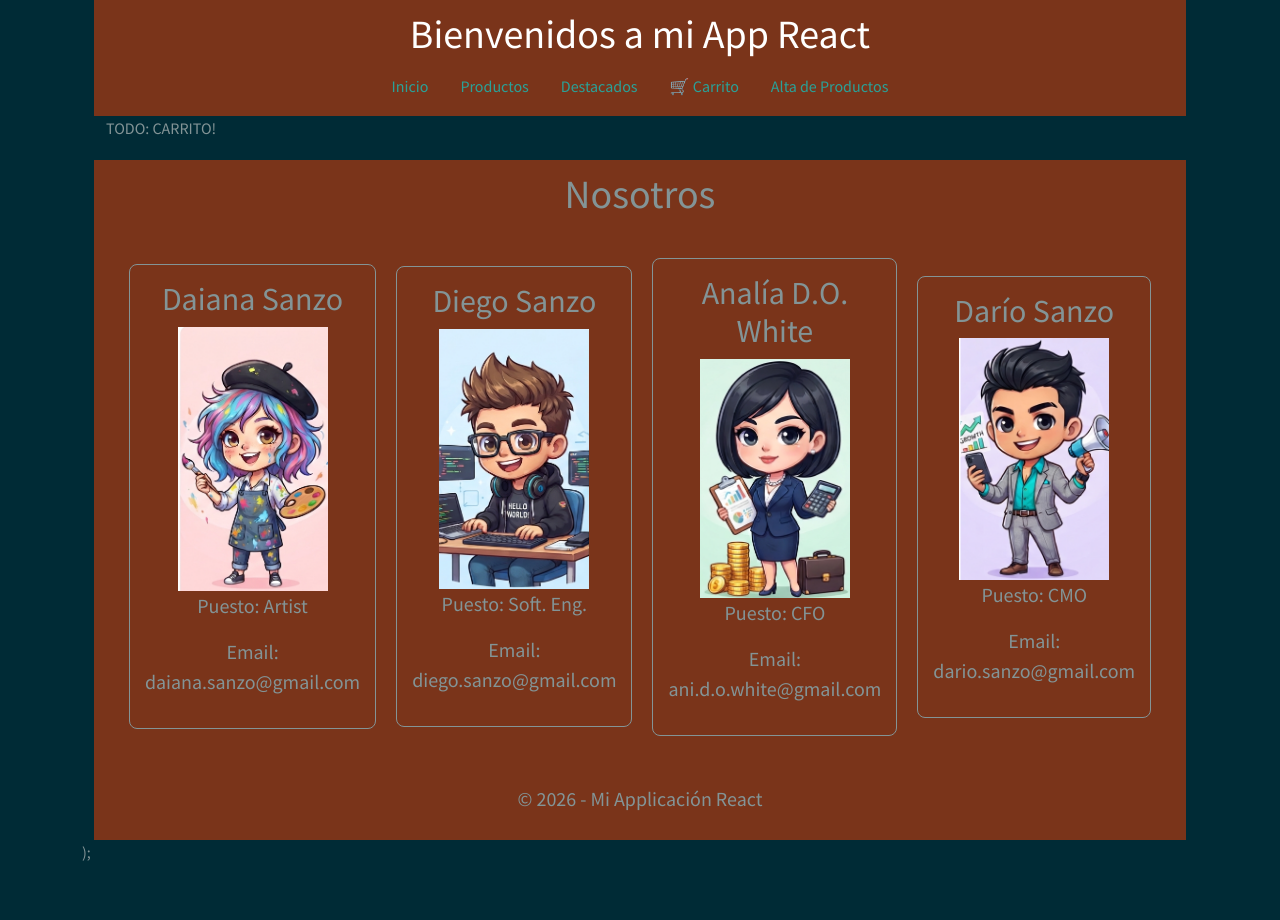
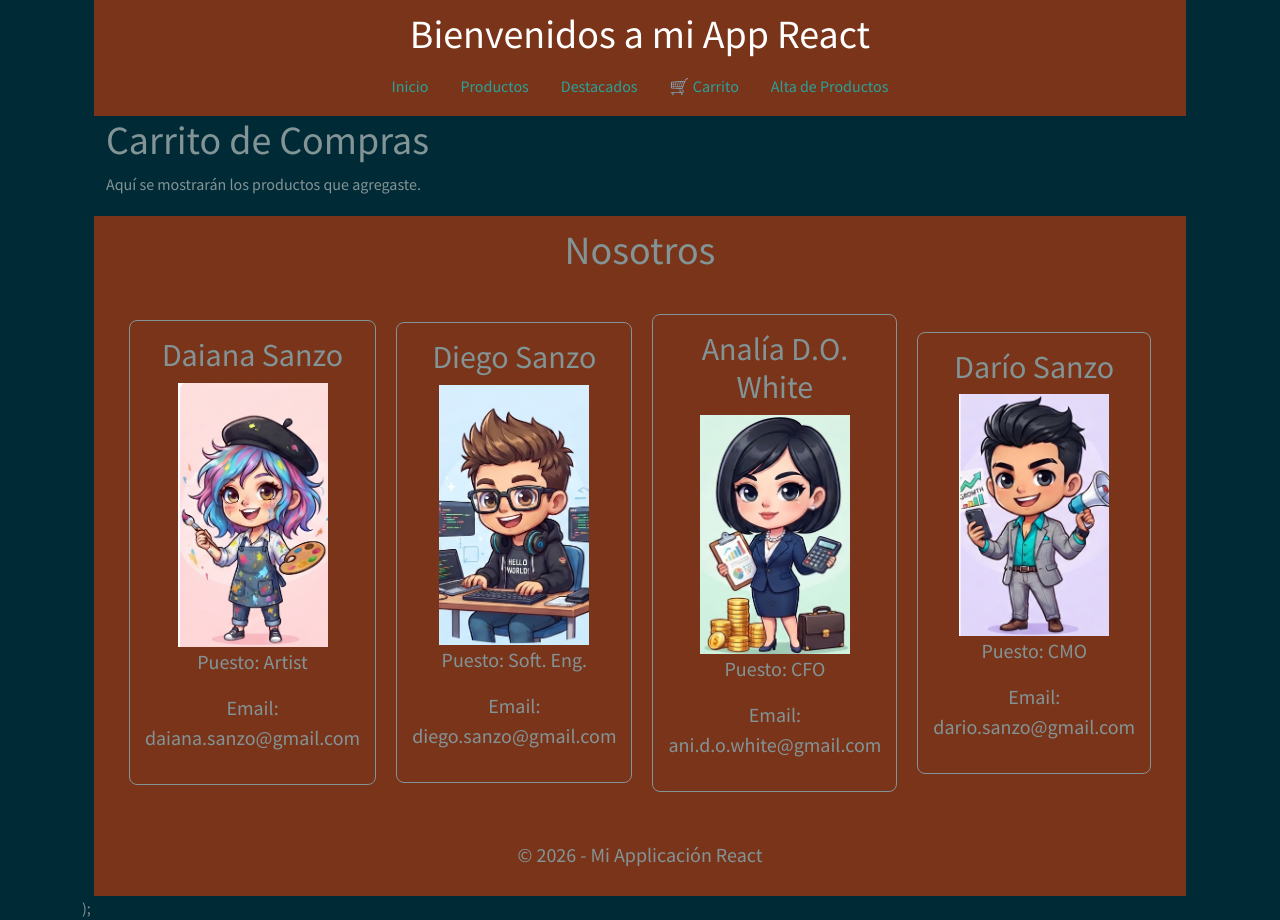
Before and after one commit to diegoisanzo/reactjs-tp, a React (Vite) app: page /carrito in a window 1280 px wide. Before the commit the page ends 864 px from the top, so only its background shows below. Built offline with nearby package versions, Linux system fonts and the light colour scheme.

Commit message:
adds basic Cart

```diff
--- a/src/App.jsx
+++ b/src/App.jsx
@@ -7,6 +7,7 @@ import {Route, Routes} from "react-router-dom";
 import Productos from "./componentes/Productos/Productos.jsx";
 import ProductoDetalle from "./componentes/Productos/ProductoDetalle/ProductoDetalle.jsx";
 import Inicio from "./componentes/Inicio/Inicio.jsx";
+import Cart from "./componentes/Cart/Cart.jsx";
 
 function App() {
 
@@ -17,9 +18,9 @@ function App() {
                   <Route path="/" element={<Inicio/>} />
                   <Route path="/productos" element={<ItemListContainer Mensaje={"Todos los productos"}/>} />
                   <Route path="/destacados" element={<Productos Mensaje={"Productos destacados"}/>} />
-                  <Route path="/carrito" element={<p>TODO: CARRITO!</p>}/>
                   <Route path="/alta" element={<FormularioContainer/>} />
                   <Route path="/producto/:id" element={<ProductoDetalle />} />
+                  <Route path="/carrito" element={<Cart />} />
               </Route>
           </Routes>);
       </div>
--- /dev/null
+++ b/src/componentes/Cart/Cart.jsx
@@ -0,0 +1,12 @@
+const Cart = () => {
+// Por ahora, este componente solo mostrará un mensaje.
+// Más adelante, consumirá los datos de nuestro contexto.
+    return (
+        <div>
+            <h1>Carrito de Compras</h1>
+            <p>Aquí se mostrarán los productos que agregaste.</p>
+        </div>
+    );
+};
+
+export default Cart;
```
